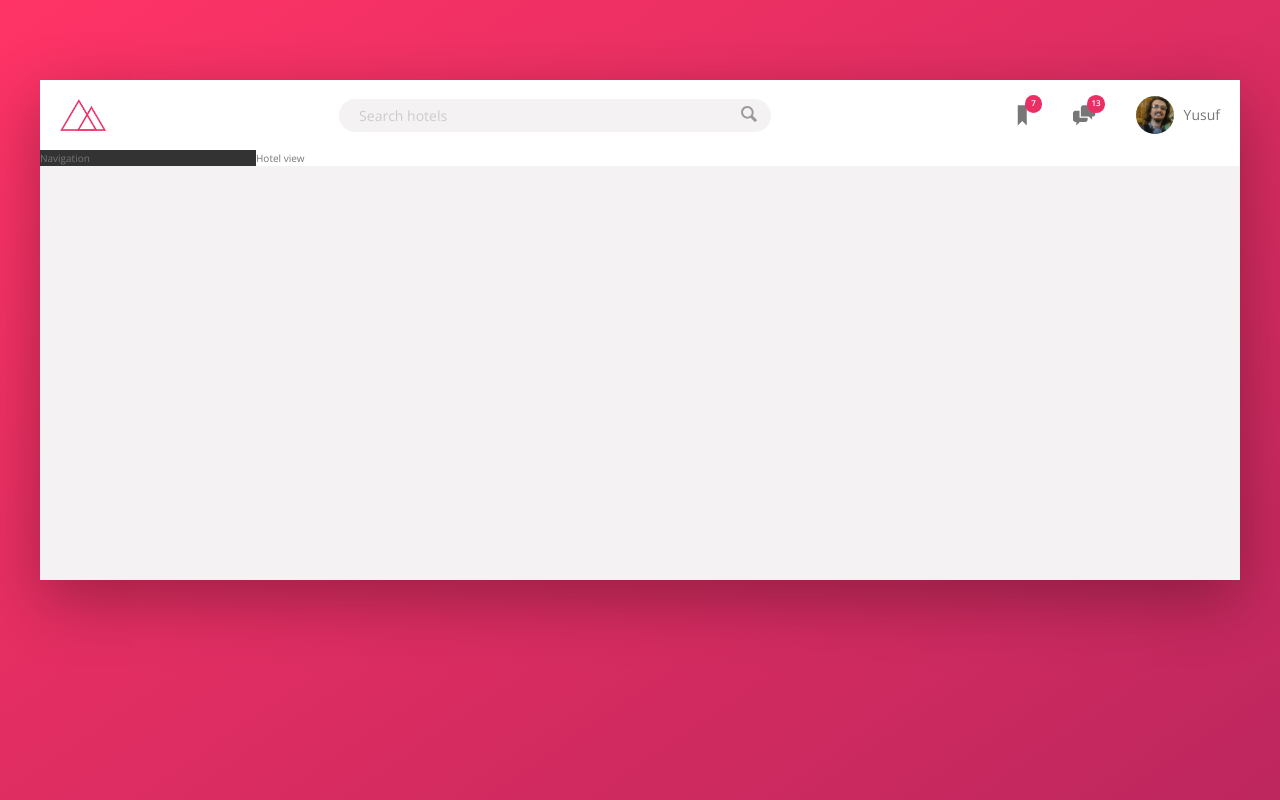
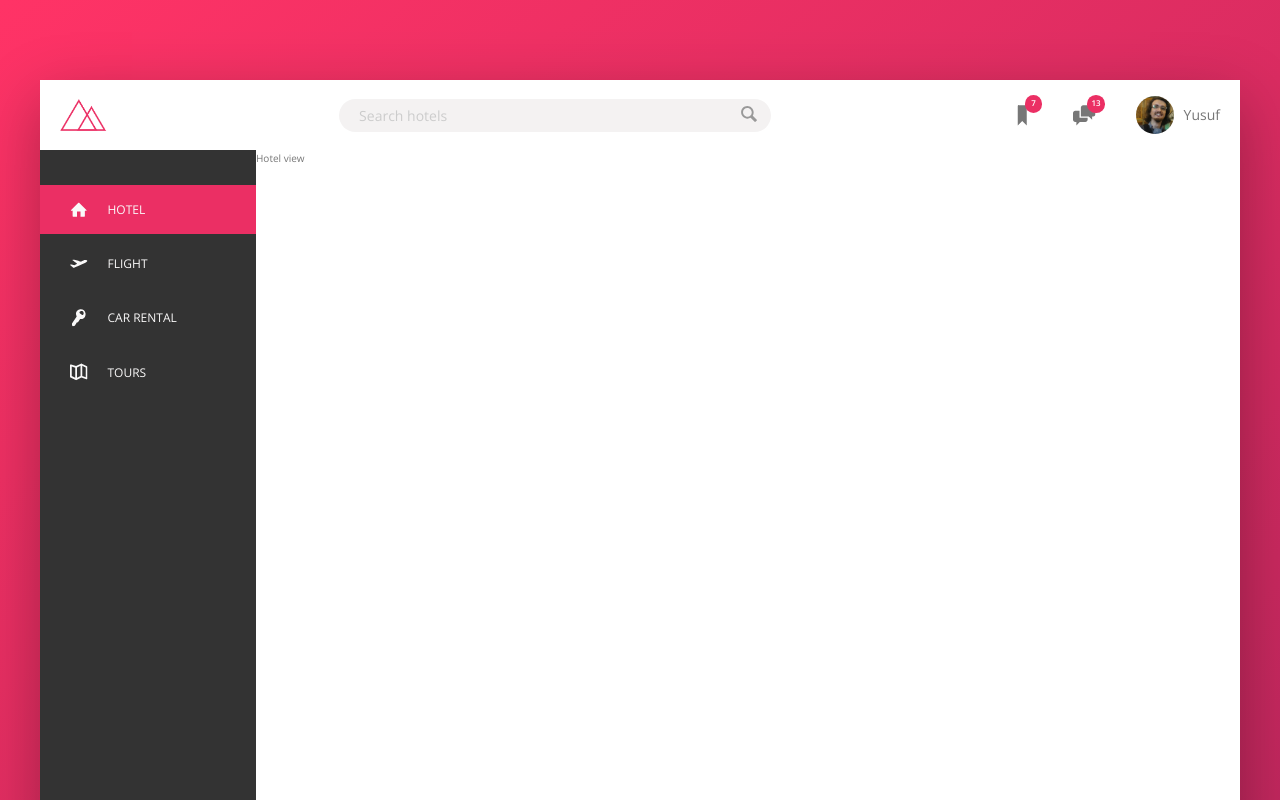
Before and after one commit to yusufipk/trillo-react, a React (Create React App) app: page / in a window 1280 px wide. Shown: the top 800 px of the page. Built offline with nearby package versions, Linux system fonts and the light colour scheme.

Commit message:
styled navbar

```diff
--- a/src/SASS/abstracts/_variables.scss
+++ b/src/SASS/abstracts/_variables.scss
@@ -34,6 +34,7 @@ $color-black: #000;
 $color-white: #fff;
 
 // FONT CONTROL
+$small-font-size: 1.2rem;
 $default-font-size: 1.6rem;
 $normal-font-size: 1.4rem;
 $medium-font-size: 3rem;
--- a/src/SASS/layout/_home.scss
+++ b/src/SASS/layout/_home.scss
@@ -1,4 +1,8 @@
 .header {
+  height: 7rem;
+  background-color: $color-white;
+  border-bottom: $color-grey-light-2;
+
   display: flex;
   font-size: $normal-font-size;
 
@@ -119,3 +123,77 @@
     }
   }
 }
+
+.sidebar {
+  background-color: $color-grey-dark-1;
+
+  flex: 0 0 18%;
+  display: flex;
+  flex-direction: column;
+  justify-content: space-between;
+
+  &__side-nav {
+    font-size: $small-font-size;
+    list-style: none;
+    margin-top: 3.5rem;
+
+    &--item {
+      position: relative;
+
+      &:not(:last-child) {
+        margin-bottom: 0.5rem;
+      }
+
+      &::before {
+        content: "";
+        position: absolute;
+        left: 0;
+        top: 0;
+        height: 100%;
+        width: 3px;
+        background-color: $color-primary;
+        transform: scaleY(0);
+        transition: transform 0.2s, width 0.4s cubic-bezier(1, 0, 0, 1) 0.2s,
+          background-color 0.1s;
+      }
+
+      &:hover::before,
+      &--active::before {
+        transform: scaleY(1);
+        width: 100%;
+      }
+
+      &:active::before {
+        background-color: $color-primary-light;
+      }
+    }
+
+    &--link:link,
+    &--link:visited {
+      z-index: 1;
+      color: $color-grey-light-1;
+      text-decoration: none;
+      text-transform: uppercase;
+      display: block;
+      padding: 1.5rem 3rem;
+      position: relative;
+
+      display: flex;
+      align-items: center;
+    }
+
+    &--icon {
+      width: 1.75rem;
+      height: 1.75rem;
+      margin-right: 2rem;
+      fill: currentColor;
+    }
+  }
+
+  .legal {
+    font-size: $small-font-size;
+    color: $color-grey-light-4;
+    text-align: center;
+    padding: 2.5rem;
+  }
+}
--- a/src/SASS/layout/_layout.scss
+++ b/src/SASS/layout/_layout.scss
@@ -7,24 +7,13 @@
   min-height: 50rem;
 }
 
-.header {
-  height: 7rem;
-  background-color: $color-white;
-  border-bottom: $color-grey-light-2;
-}
-
 .content {
   display: flex;
 }
 
-.sidebar {
-  background-color: $color-grey-dark-1;
-
-  flex: 0 0 18%;
-}
-
 .hotel-view {
   background-color: $color-white;
+  height: 80rem;
 
   flex: 1;
 }
--- a/src/commons/navigation/navigation.jsx
+++ b/src/commons/navigation/navigation.jsx
@@ -1,5 +1,48 @@
+import sprite from "../img/sprite.svg";
+
 function Nav() {
-  return <nav className="sidebar">Navigation</nav>;
+  return (
+    <nav className="sidebar">
+      <ul className="sidebar__side-nav">
+        <li className="sidebar__side-nav--item sidebar__side-nav--item--active">
+          <a href="#" className="sidebar__side-nav--link">
+            <svg className="sidebar__side-nav--icon">
+              <use href={`${sprite}#icon-home`}></use>
+            </svg>
+            <span>Hotel</span>
+          </a>
+        </li>
+
+        <li className="sidebar__side-nav--item">
+          <a href="#" className="sidebar__side-nav--link">
+            <svg className="sidebar__side-nav--icon">
+              <use href={`${sprite}#icon-aircraft-take-off`}></use>
+            </svg>
+            <span>Flight</span>
+          </a>
+        </li>
+
+        <li className="sidebar__side-nav--item">
+          <a href="#" className="sidebar__side-nav--link">
+            <svg className="sidebar__side-nav--icon">
+              <use href={`${sprite}#icon-key`}></use>
+            </svg>
+            <span>Car rental</span>
+          </a>
+        </li>
+
+        <li className="sidebar__side-nav--item">
+          <a href="#" className="sidebar__side-nav--link">
+            <svg className="sidebar__side-nav--icon">
+              <use href={`${sprite}#icon-map`}></use>
+            </svg>
+            <span>Tours</span>
+          </a>
+        </li>
+      </ul>
+      <div className="legal">&copy; 2017 by trillo. All rights reserved.</div>
+    </nav>
+  );
 }
 
 export default Nav;
```
